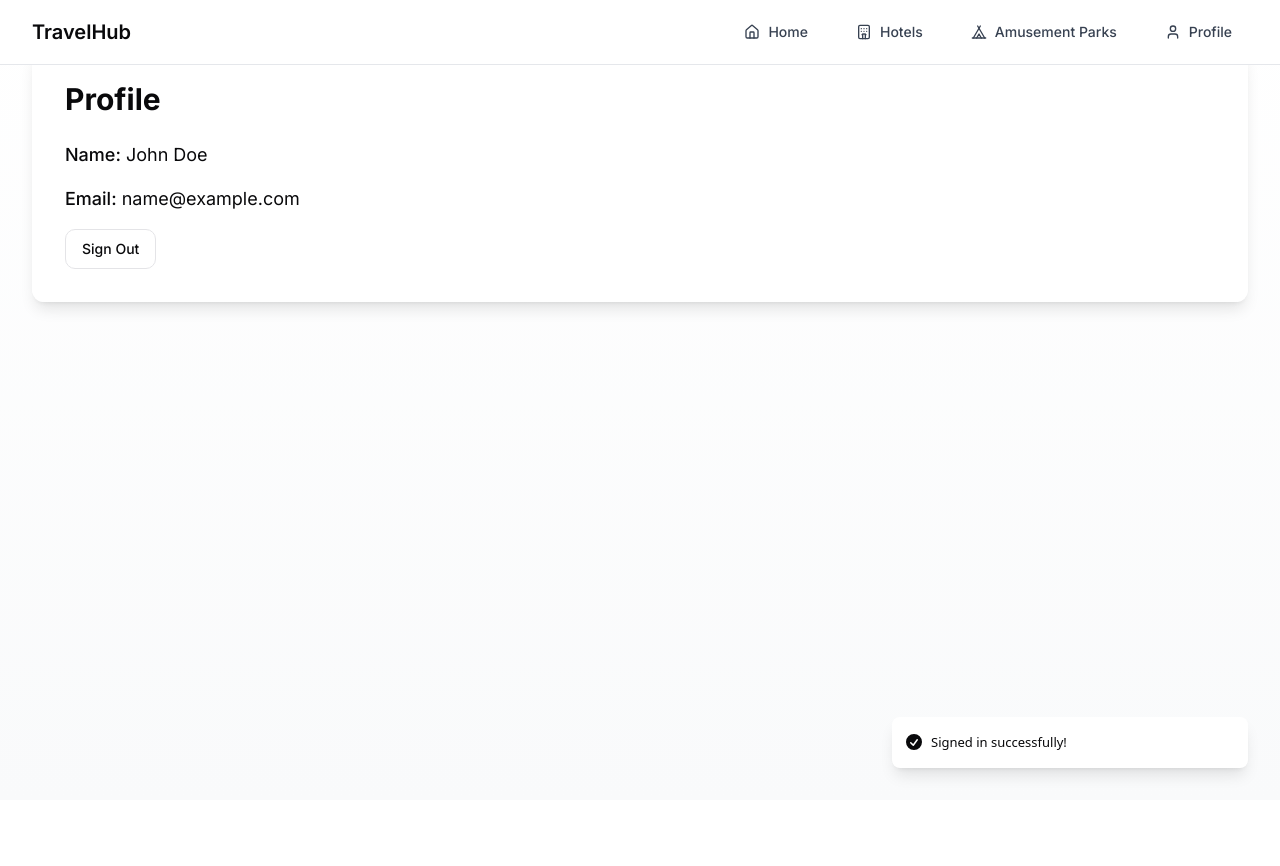
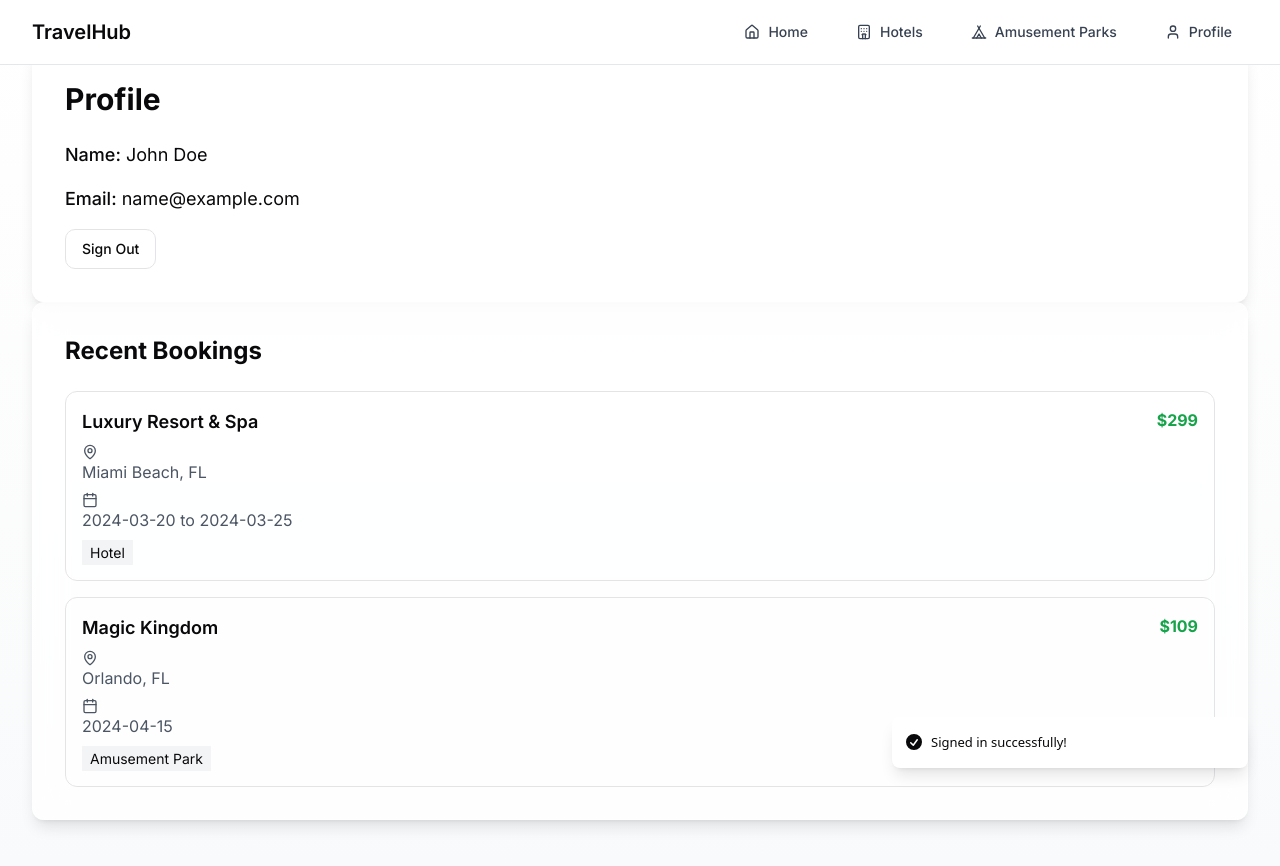
Before and after one commit to reddynew/trip-hub-journey, a React (Vite) app: page /signin in a window 1280 px wide. Both pictures are taken after typing "name@example.com", "Sample123" into the empty fields and a click on the button "Sign In". Before the commit the page ends 800 px from the top, so only its background shows below. Built offline with nearby package versions, Linux system fonts and the light colour scheme.

Commit message:
Enhance Profile Page
Added a section to display recent bookings on the profile page.  Profile page is now only accessible after successful sign-in.

```diff
--- a/src/pages/Profile.jsx
+++ b/src/pages/Profile.jsx
@@ -1,20 +1,55 @@
 
+import { useEffect } from "react";
+import { useNavigate } from "react-router-dom";
 import { Navigation } from "@/components/Navigation";
 import { Button } from "@/components/ui/button";
 import { useAuth } from "@/contexts/AuthContext";
+import { MapPin, Calendar } from "lucide-react";
+
+const mockBookings = [
+  {
+    id: 1,
+    type: "Hotel",
+    name: "Luxury Resort & Spa",
+    location: "Miami Beach, FL",
+    checkIn: "2024-03-20",
+    checkOut: "2024-03-25",
+    price: 299,
+  },
+  {
+    id: 2,
+    type: "Amusement Park",
+    name: "Magic Kingdom",
+    location: "Orlando, FL",
+    date: "2024-04-15",
+    price: 109,
+  },
+];
 
 const Profile = () => {
   const { user, logout } = useAuth();
+  const navigate = useNavigate();
+
+  useEffect(() => {
+    if (!user) {
+      navigate("/signin");
+    }
+  }, [user, navigate]);
+
+  if (!user) {
+    return null; // Don't render anything while redirecting
+  }
 
   return (
     <div className="min-h-screen bg-gradient-to-b from-white to-gray-50">
       <Navigation />
 
       <div className="max-w-7xl mx-auto px-4 sm:px-6 lg:px-8 py-12">
-        <div className="glass-card rounded-xl p-8">
-          <h1 className="text-3xl font-bold mb-6">Profile</h1>
+        <div className="space-y-8">
+          {/* Profile Information */}
+          <div className="glass-card rounded-xl p-8">
+            <h1 className="text-3xl font-bold mb-6">Profile</h1>
 
-          {user ? (
             <div className="space-y-4">
               <p className="text-lg">
                 <span className="font-medium">Name:</span> {user.name}
@@ -26,9 +61,45 @@ const Profile = () => {
                 Sign Out
               </Button>
             </div>
-          ) : (
-            <p>Please sign in to view your profile.</p>
-          )}
+          </div>
+
+          {/* Recent Bookings */}
+          <div className="glass-card rounded-xl p-8">
+            <h2 className="text-2xl font-bold mb-6">Recent Bookings</h2>
+
+            <div className="space-y-4">
+              {mockBookings.map((booking) => (
+                <div
+                  key={booking.id}
+                  className="border rounded-lg p-4 hover:shadow-md transition-shadow"
+                >
+                  <div className="flex justify-between items-start mb-2">
+                    <h3 className="text-lg font-semibold">{booking.name}</h3>
+                    <span className="text-primary font-bold">${booking.price}</span>
+                  </div>
+
+                  <p className="text-gray-600 mb-2">
+                    <MapPin className="inline-block w-4 h-4 mr-1" />
+                    {booking.location}
+                  </p>
+
+                  <p className="text-gray-600">
+                    <Calendar className="inline-block w-4 h-4 mr-1" />
+                    {booking.type === "Hotel"
+                      ? `${booking.checkIn} to ${booking.checkOut}`
+                      : booking.date
+                    }
+                  </p>
+
+                  <div className="mt-2">
+                    <span className="inline-block px-2 py-1 text-sm bg-gray-100 rounded">
+                      {booking.type}
+                    </span>
+                  </div>
+                </div>
+              ))}
+            </div>
+          </div>
         </div>
       </div>
     </div>
```
